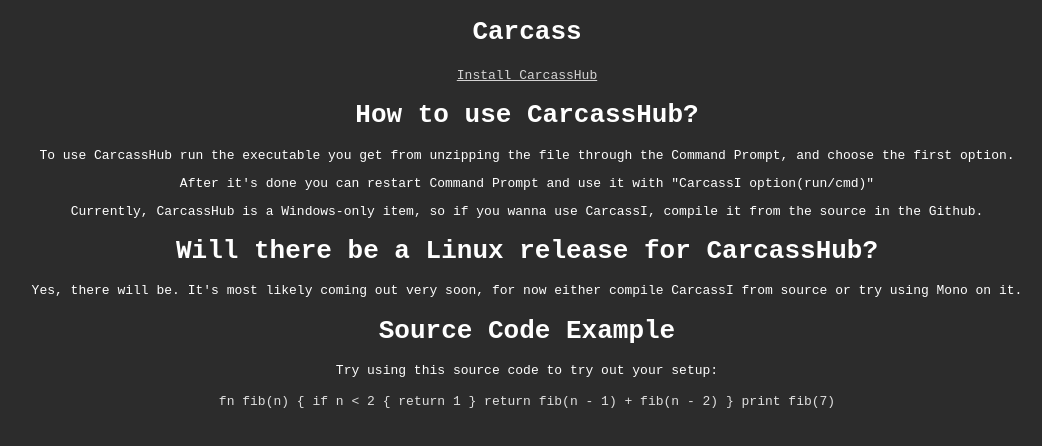
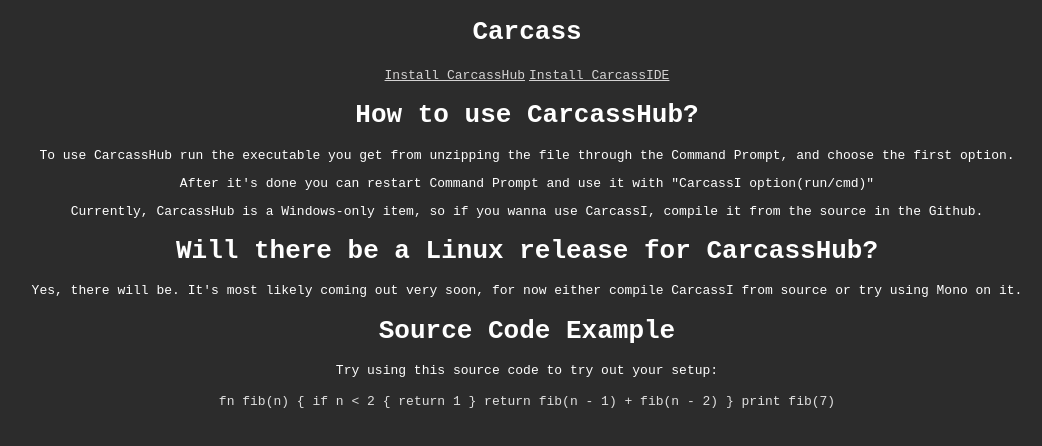
Before and after one commit to Carcass-Project/Carcass, a plain HTML site: page index.html in a window 1280 px wide. Shown: the whole page, without its empty margins (113-1155 px from the left). Drawn offline with Linux system fonts and the light colour scheme.

Commit message:
Update index.html

```diff
--- a/index.html
+++ b/index.html
@@ -7,6 +7,7 @@
       Carcass
 </h1>
 <a href="CarcassHub.rar" download>Install CarcassHub</a>
+<a href="CarcassIDE.rar" download>Install CarcassIDE</a>
 <div>
     <h1>How to use CarcassHub?</h1>
     <p>To use CarcassHub run the executable you get from unzipping the file through the Command Prompt, and choose the first option.</p>
```
